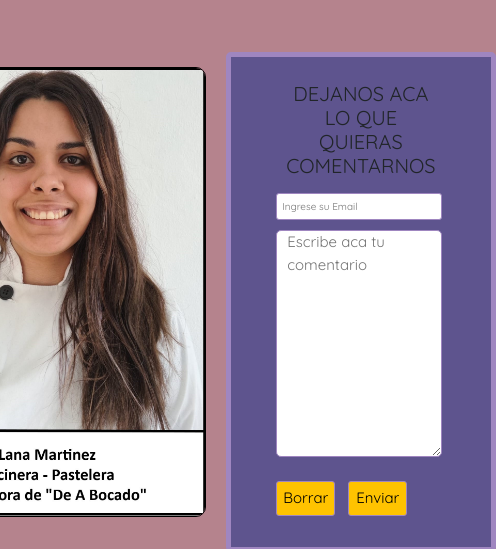
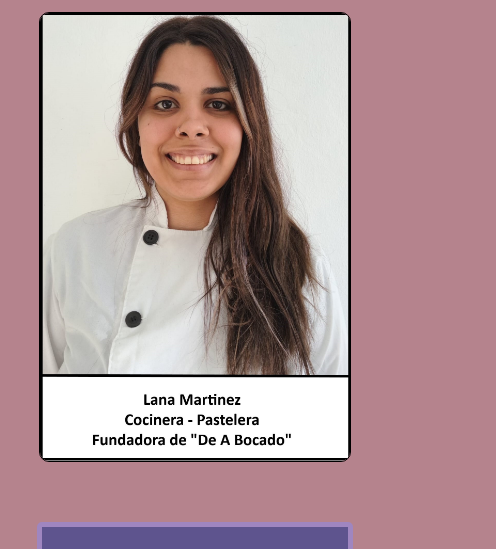
Before and after one commit to FedeeMessina/proyectoFrontEnd, a website: page pages/contacto.html in a window 390 px wide. Shown: the part 251-800 px from the top of the page, 496 px wide, since content can reach past the window. Drawn offline with Linux system fonts and the light colour scheme.

Commit message:
arregladas las vistas tablet y mobile mas un implemento en mobile mas chico por las dudas! ahora si,que sea lo que dios, abril y flor quieran! <3

```diff
--- a/scss/styles.scss
+++ b/scss/styles.scss
@@ -171,6 +171,10 @@ main {
   .footer {
     padding: 20px 0;
   }
+  /* MAIN CONTACTO PARA TABLET */
+  .contenedorContacto{
+    width: 90%;
+  }
 }
 
 /* RESOLUCION PARA MOBILE */
@@ -323,9 +327,15 @@ main {
     width: 300px;
   }
   /* PAGINA CONTACTO MOBILE */
+  .contenedorContacto{
+    flex-direction: column;
+    .lanaFundadora{
+      margin: 10px 0px;
+    }
   .formularioContacto {
-    width: 300px;
+    width: 90%;
   }
+}
 }
 
 /* RESOLUCION MOBILE CHICO */
@@ -349,4 +359,10 @@ main {
       }
     }
   }
+/* CONTACTO MOBILE CHICO */
+.contenedorContacto{.lanaFundadora{
+  width: 90%;
+  height: 375px;
 }
+}
+}
```
Also changed, not shown: css/styles.css, 1 other file.
